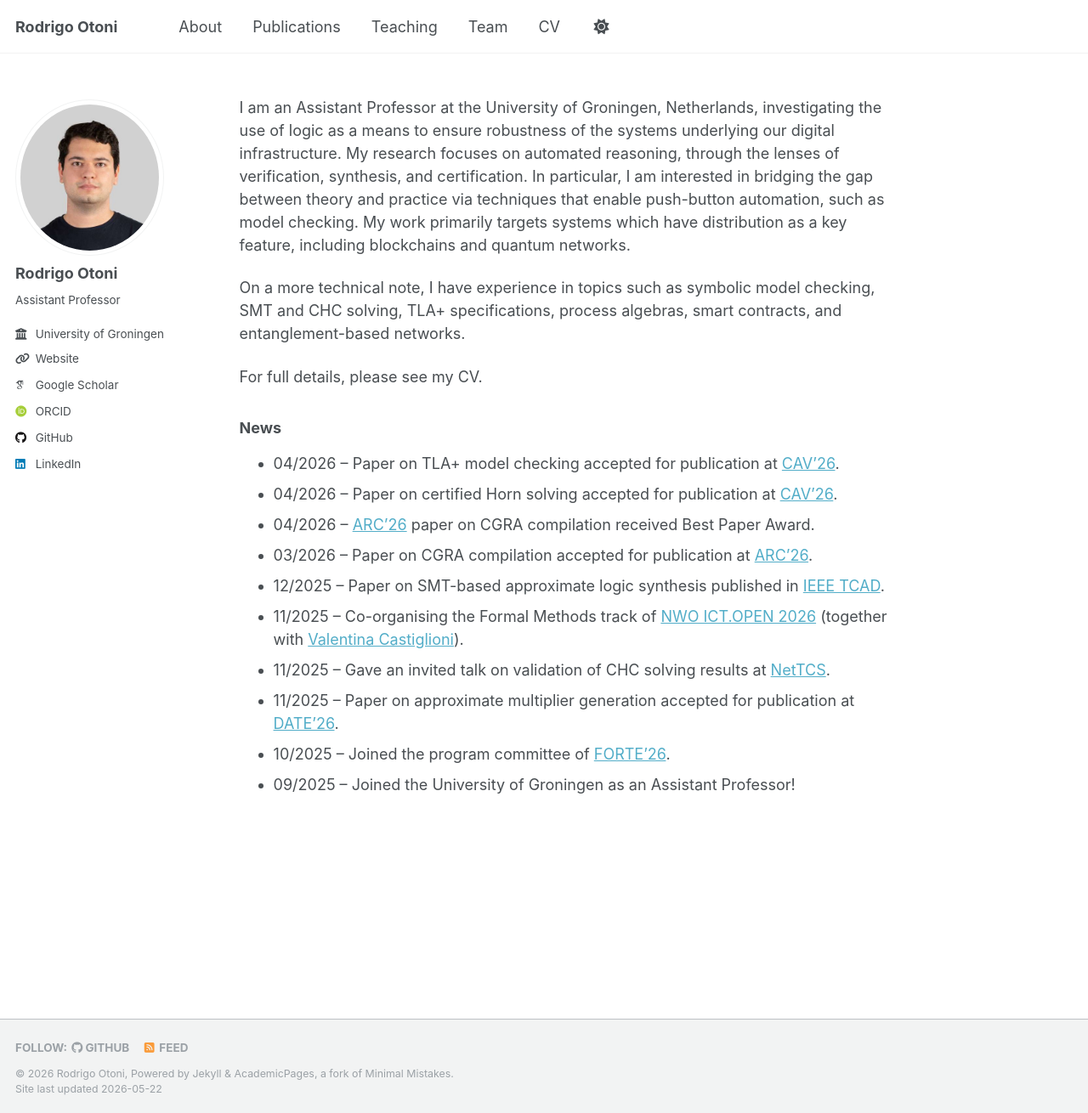
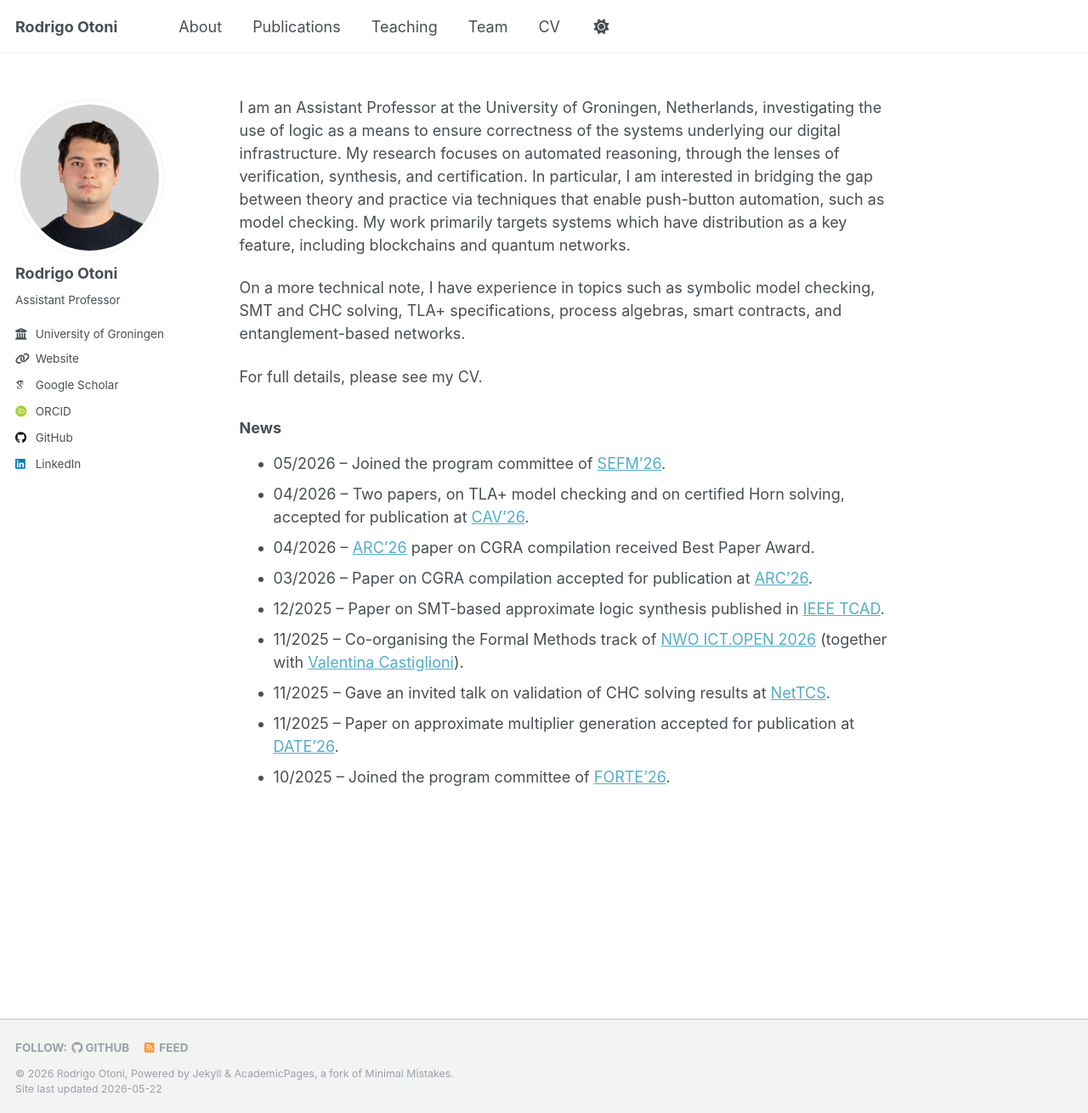
Before and after one commit to rodrigo7491/rodrigo7491.github.io, a Jekyll site: the page built from _pages/about.md, in a window 1280 px wide and 1310 px high. Shown: the whole window at 85% size. Built offline with Jekyll 4.4.1, drawn with Linux system fonts in a browser that asks for light colours; some web fonts are replaced.

Commit message:
update news and about text

```diff
--- a/_pages/about.md
+++ b/_pages/about.md
@@ -7,7 +7,7 @@ redirect_from:
   - /about.html
 ---
 
-I am an Assistant Professor at the University of Groningen, Netherlands, investigating the use of logic as a means to ensure robustness of the systems underlying our digital infrastructure. My research focuses on automated reasoning, through the lenses of verification, synthesis, and certification. In particular, I am interested in bridging the gap between theory and practice via techniques that enable push-button automation, such as model checking. My work primarily targets systems which have distribution as a key feature, including blockchains and quantum networks.
+I am an Assistant Professor at the University of Groningen, Netherlands, investigating the use of logic as a means to ensure correctness of the systems underlying our digital infrastructure. My research focuses on automated reasoning, through the lenses of verification, synthesis, and certification. In particular, I am interested in bridging the gap between theory and practice via techniques that enable push-button automation, such as model checking. My work primarily targets systems which have distribution as a key feature, including blockchains and quantum networks.
 
 On a more technical note, I have experience in topics such as symbolic model checking, SMT and CHC solving, TLA+ specifications, process algebras, smart contracts, and entanglement-based networks.
 
@@ -15,8 +15,8 @@ For full details, please see my CV.
 
 ### News
 
-- 04/2026 &ndash; Paper on TLA+ model checking accepted for publication at [CAV'26].
-- 04/2026 &ndash; Paper on certified Horn solving accepted for publication at [CAV'26].
+- 05/2026 &ndash; Joined the program committee of [SEFM'26].
+- 04/2026 &ndash; Two papers, on TLA+ model checking and on certified Horn solving, accepted for publication at [CAV'26].
 - 04/2026 &ndash; [ARC'26] paper on CGRA compilation received Best Paper Award.
 - 03/2026 &ndash; Paper on CGRA compilation accepted for publication at [ARC'26].
 - 12/2025 &ndash; Paper on SMT-based approximate logic synthesis published in [IEEE TCAD].
@@ -34,3 +35,4 @@ For full details, please see my CV.
 [NetTCS]: https://nettcs.cs.ru.nl
 [DATE'26]: https://date26.date-conference.com
 [FORTE'26]: https://www.discotec.org/2026/forte
+[SEFM'26]: https://sefm-conference.github.io/2026
```
Also changed, not shown: other parts of _pages/about.md (+2 -1 lines).
